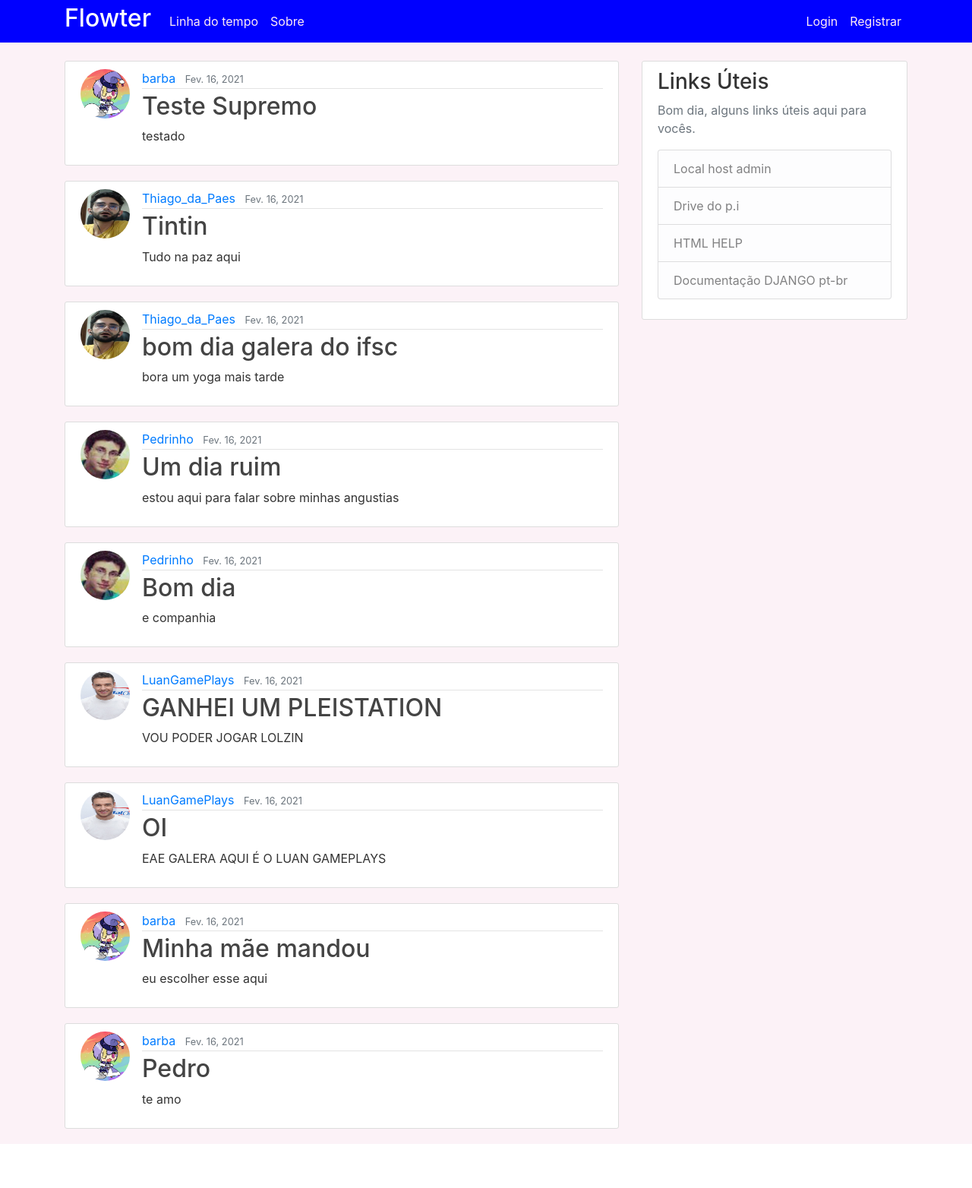
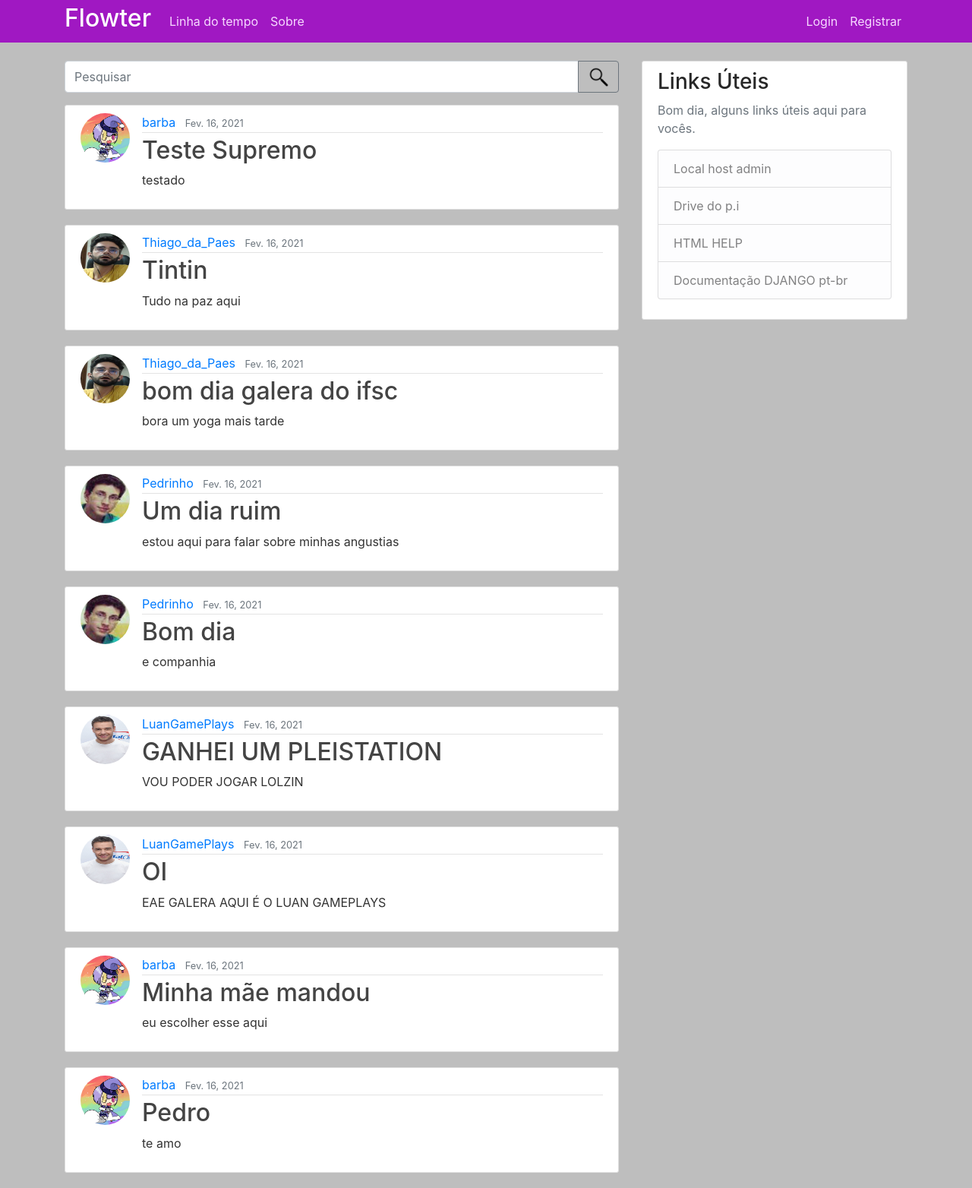
Before and after one commit to BarbaraMafra/Flowter, a Django app: page /blog/ in a window 1280 px wide. Shown: the whole page at 76% size. Before the commit the page ends 1506 px from the top, so only its background shows below. Run offline with Django 3.2, Linux system fonts and the light colour scheme; data comes from the database, SQL or seed files in the repository; both versions use the stored data as it was after the commit; some libraries are stand-ins or nearby versions.

Commit message:
Post + Barrinha de Pesquisa + Cores na Interface

```diff
--- a/blog/static/blog/main.css
+++ b/blog/static/blog/main.css
@@ -1,5 +1,5 @@
 body {
-  background: #fcf2f7;
+  background: #bebebe;
   color: #333333;
   margin-top: 5rem;
 }
@@ -7,7 +7,7 @@ body {
 
 
 h1, h2, h3, h4, h5, h6 {
-  color: #fffff;
+  color: #272727;
 }
 
 ul {
@@ -15,11 +15,11 @@ ul {
 }
 
 .bg-steel {
-  background-color: #0000ff;
+  background-color: #a018c2;
 }
 
 .site-header .navbar-nav .nav-link {
-  color: #ffebf4;
+  color: #f6d9ff;
 }
 
 .site-header .navbar-nav .nav-link:hover {
--- a/blog/templates/blog/base.html
+++ b/blog/templates/blog/base.html
@@ -65,7 +65,7 @@
             <p class='text-muted'>Bom dia, alguns links úteis aqui para vocês.
               <ul class="list-group">
                 <a class="list-group-item list-group-item-light" href="http://localhost:8000/admin/" target="_blank">Local host admin</a>
-                <a class="list-group-item list-group-item-light" href="https://drive.google.com/drive/u/0/folders/1uNh7FClioOJf9g5B26VHhqiX1WUXlfT6" target="_blank">Drive do p.i</a>
+                <a class="list-group-item list-group-item-light" href="https://drive.google.com/drive/folders/1qPct0so0Z63tKJW64a8MWNUGxcC2BGue?usp=sharing" target="_blank">Drive do p.i</a>
                 <a class="list-group-item list-group-item-light" href="https://www.w3schools.com/html/default.asp" target="_blank">HTML HELP</a>
                 <a class="list-group-item list-group-item-light" href="https://docs.djangoproject.com/pt-br/3.1/" target="_blank">Documentação DJANGO pt-br</a>
               </ul>
--- a/blog/templates/blog/home.html
+++ b/blog/templates/blog/home.html
@@ -1,16 +1,58 @@
 {% extends "blog/base.html" %}
 {% block content %}
-    {% for post in posts %}
-        <article class="media content-section">
-          <img class="rounded-circle article-img" src="{{ post.author.profile.image.url }}">
+<div class="input-group mb-3">
+  <input id="searchbar" name="searchbar" type="text" class="form-control" placeholder="Pesquisar" aria-label="Pesquisar" aria-describedby="basic-addon2">
+  <div class="input-group-append">
+    {% load static %}
+    <button class="btn btn-outline-secondary"  type="button"><img src="{% static 'blog/lupa.png' %}" width="28px"></button>
+  </div>
+</div>
+
+    <div id="COMBOIO_FODA"></div>
+    <script>
+      let posts = [
+        {% for post in posts %}
+        {
+          'author': '{{ post.author }}',
+          'date_posted': `{{ post.date_posted|date:"" }}`,
+          'title' : '{{ post.title }}',
+          'content' : `{{ post.content }}`,
+          'url_pic' : `{{ post.author.profile.image.url }}`,
+          'url_post' : `{% url 'post-detail' post.id %}`
+        },
+        {% endfor %}
+      ]; // bloquinho de posts da galera
+      displayContent(posts); // mostra tudo (post)
+      searchbar.addEventListener('keyup', (e) => {  //verifica a teclinha teclada no pc
+        const searchString = e.target.value.toLowerCase(); // termo de pesquisa - o que o usuario ta escrevendo
+        const filtered = posts.filter(poste => { // filtra os posts baseado no que o usuario digitou
+          return (poste.title.toLowerCase().includes(searchString) // titulo
+          || poste.content.toLowerCase().includes(searchString) // conteudo
+          || poste.author.toLowerCase().includes(searchString)); // autor
+        });
+        displayContent(filtered); // mostra os posts encontrados imediatamente
+        console.log(filtered); // debugado
+      });
+
+
+      function displayContent(poster) { // enfia html na veia da pagina (posts)
+        const htmlString = poster.map((post) => {
+          return `
+        <article class="media content-section flow">
+          <img class="rounded-circle article-img" src="${post.url_pic}">
           <div class="media-body">
             <div class="article-metadata">
-              <a class="mr-2" href="#">{{ post.author }}</a>
-              <small class="text-muted">{{ post.date_posted|date:"" }}</small>
+              <a class="mr-2" href="#">${post.author}</a>
+              <small class="text-muted">${post.date_posted}</small>
             </div>
-            <h2><a class="article-title" href="{% url 'post-detail' post.id %}">{{ post.title }}</a></h2>
-            <p class="article-content">{{ post.content }}</p>
+            <h2><a class="article-title" href="${post.url_post}">${post.title}</a></h2>
+            <p class="article-content">${post.content}</p>
           </div>
         </article>
-    {% endfor %}
+        `;
+        }).join('');
+        const diva = document.getElementById("COMBOIO_FODA"); // comboio foda - refere a barrinha de pesquisa
+        diva.innerHTML = htmlString; // aqui termina a magia
+      }
+    </script>
 {% endblock content %}
--- a/trabfon/urls.py
+++ b/trabfon/urls.py
@@ -6,6 +6,7 @@ from django.conf.urls.static import static
 from users import views as user_views
 
 urlpatterns = [
+    path('', include('blog.urls')),
     path('admin/', admin.site.urls),
     path('register/', user_views.register, name='register'),
     path('profile/', user_views.profile, name='profile'),
```
Also changed, not shown: blog/static/blog/lupa.png (added), db.sqlite3, media/profile_pics/274957-do-one-direction-liam-payne-fala-sobre-950x0-4.jpg (added), media/profile_pics/Potassio_potassio_eae_humano_macho.jpg (added), media/profile_pics/Qiqi_perfil.png (added), media/profile_pics/WhatsApp_Image_2020-08-06_at_19.34.19.jpeg (added).
